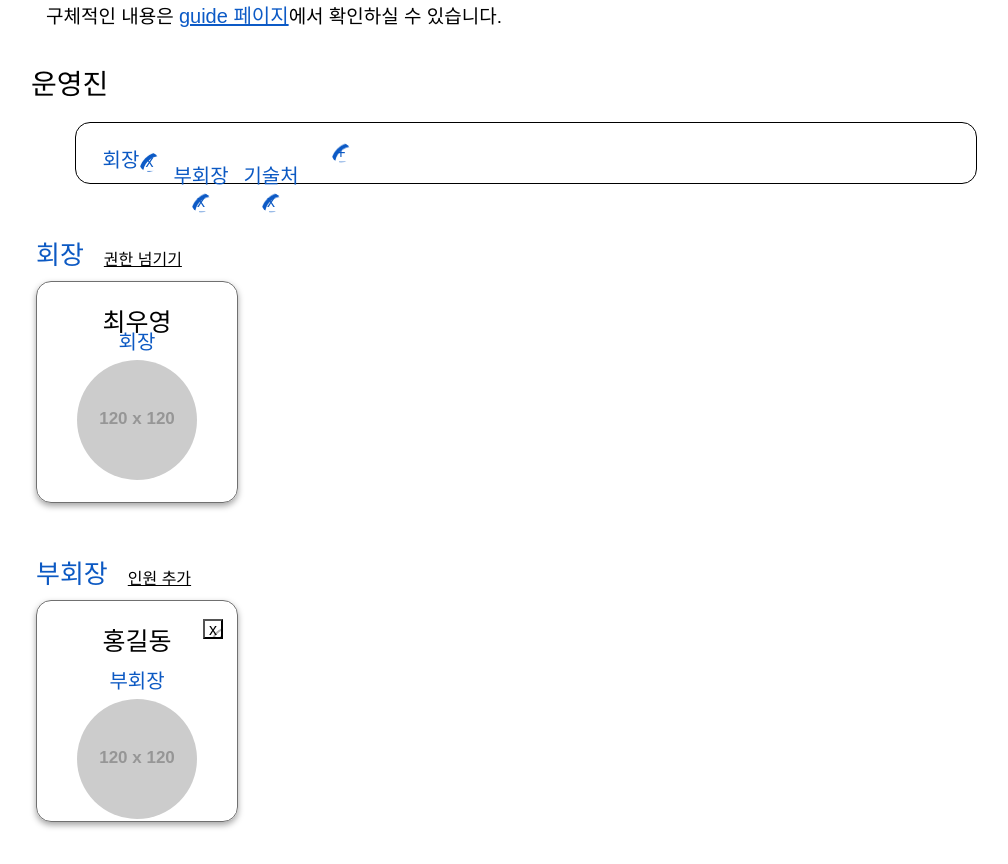
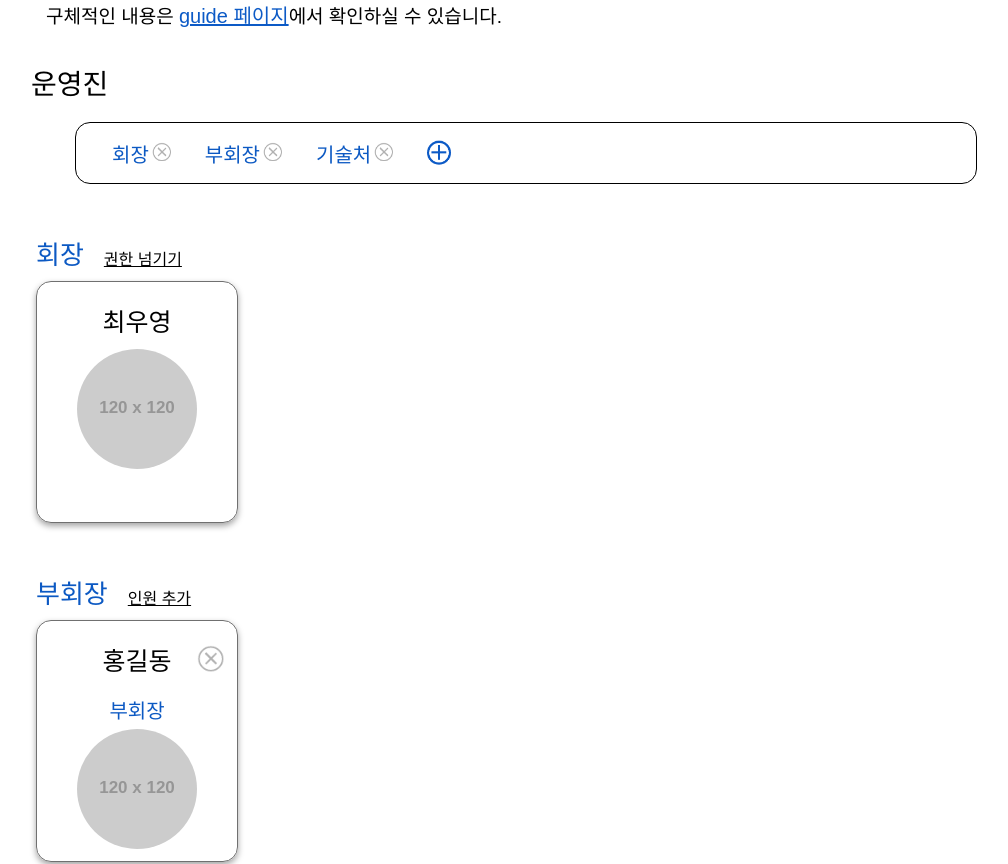
Before and after one commit to Kim-Hyunjo/MoZIP, a React (Create React App) app in the folder front/: page /list/1/1/members/edit in a window 1280 px wide. Shown: the part 520-1384 px from the top of the page, without its empty margins (124-1132 px from the left). Built offline with nearby package versions, Linux system fonts and the light colour scheme.

Commit message:
feat: CSS changes

```diff
--- a/front/src/pages/circle/CircleMembersEdit.tsx
+++ b/front/src/pages/circle/CircleMembersEdit.tsx
@@ -178,32 +178,32 @@ const CircleMembersEdit = () => {
         <ul className="membersKind">
           {roles.map((role) => {
             return (
-              <li key={role.role_id}>
+              <li className="display_horiz" key={role.role_id}>
                 {role.role_name}
                 <button
-                  id="button_plus"
+                  id="button_x"
                   type="button"
                   onClick={() => handleRemoveRole(role.role_id)}
                 >
-                  x
                 </button>
               </li>
             );
           })}
-          <li>
-            <button id="button_plus" type="button" onClick={handleToggleRole}>
-              {toggleRole ? '-' : '+'}
-            </button>
-          </li>
-        </ul>
+          <div className="display_horiz new_member_kind">
             <span hidden={!toggleRole}>
               <input
+                className="new_member_kind_input"
                 type="text"
                 value={newRole}
                 onChange={handleChangeNewRole}
               ></input>
-          <button onClick={handleCreateRole}>추가</button>
+              <button id="button6B_smaller" onClick={handleCreateRole}>추가</button>
             </span>
+            <li>
+              <button id={toggleRole ? 'button_x' : 'button_plus'} type="button" onClick={handleToggleRole}></button>
+            </li></div>
+        </ul>
+
       </div>
       {departments.map((department) => {
         return (
--- a/front/src/pages/circle/CircleMembersEditDialogItem.tsx
+++ b/front/src/pages/circle/CircleMembersEditDialogItem.tsx
@@ -34,14 +34,12 @@ const CircleMembersEditDialogItem = ({
       <div className="user_namecard_edit">
         <div className="user_name">{member.name}</div>
         {!member.isChecked ? (
-          <button id="button_x" type="button" onClick={handleAdd}>
-            +
+          <button className="btn_plusorx_move" id="button_plus" type="button" onClick={handleAdd}>
           </button>
         ) : (
-          <button id="button_x" type="button" onClick={handleDelete}>
-            -
-          </button>
-        )}
+            <button id="button_x" type="button" onClick={handleDelete}>
+            </button>
+          )}
         <div className="submaster_role">{member.role}</div>
         <div className="subClubImage">
           <img src="http://placehold.it/120x120" />
--- a/front/src/pages/circle/CircleMembersEditItem.tsx
+++ b/front/src/pages/circle/CircleMembersEditItem.tsx
@@ -24,12 +24,11 @@ const CircleMembersEditItem = ({ member, department_id, onRemove }: Props) => {
         <div className="user_name">{member.name}</div>
         {member.role !== '회장' ? (
           <button id="button_x" type="button" onClick={handleRemove}>
-            x
           </button>
         ) : (
-          <Fragment></Fragment>
-        )}
-        <div className="submaster_role">{member.role}</div>
+            <Fragment></Fragment>
+          )}
+        <div className={member.role === '회장' ? 'master_role' : 'submaster_role'}>{member.role}</div>
         <div className="subClubImage">
           <img src="http://placehold.it/120x120" />
         </div>
--- a/front/src/pages/circle/circle.css
+++ b/front/src/pages/circle/circle.css
@@ -11,7 +11,12 @@
 .inform {
   margin-left: 10px;
 }
+.circle_display_horiz{
 
+}
+.circle_display_vert{
+
+}
 .upload_pic {
   float: left;
 }
@@ -127,6 +132,20 @@
   background-size: 32px;
   border: none;
 }
+.user_namecard_edit #button_plus {
+  position: relative;
+  transform: translate(72px, -44px);
+  border: none;
+}
+.user_namecard_edit #button_x {
+  width: 32px;
+  height: 32px;
+  background-size: 36px;
+  transform: translate(72px, -44px);
+}
+/* .btn_plusorx_move {
+  background: chartreuse;
+} */
 .FAQ_answer {
   width: 620px;
   height: auto;
@@ -356,9 +375,23 @@
   float: left;
   font-size: 20px;
   color: #0c59c3;
-  width: 70px;
+  width: auto;
   text-align: center;
-  transform: translate(0%, 72%);
+  transform: translate(0%, 56%);
+  margin: 0px 16px;
+}
+.new_member_kind {
+  display: inline-flex;
+  align-items: center;
+}
+.new_member_kind span {
+  transform: translate(0%, 40%);
+}
+.new_member_kind input {
+  margin: 0px 8px;
+}
+.new_member_kind button {
+  transform: translate(0%, 6%);
 }
 .roleName {
   font-size: 26px;
@@ -400,13 +433,15 @@
 .circleMembersEdit .members_title {
   margin: 30px 0px 10px 5px;
 }
+
 .user_namecard_edit .submaster_role {
+  margin: 0 auto;
   font-size: 20px;
   color: #0c59c3;
-  transform: translate(0%, -20px);
+  transform: translate(0%, -26px);
 }
-.user_namecard_edit .subClubImage {
-  transform: translate(0%, -20px);
+.user_namecard_edit img:nth-child(1) {
+  transform: translate(0%, -26px);
 }
 .subClubImage img {
   border-radius: 200px;
--- a/front/src/pages/mypage/button.css
+++ b/front/src/pages/mypage/button.css
@@ -240,20 +240,23 @@
 }
 
 #button_plus {
-  width: 20px;
-  height: 20px;
+  width: 24px;
+  height: 24px;
   border: 1px solid;
-  border-radius: 15px;
   border: none;
   color: #0c59c3;
   background-color: white;
   background-image: url('../images2/icon_plus@2x.png');
+  background-size: 24px;
 }
 #button_x {
-  width: 20px;
-  height: 20px;
+  width: 24px;
+  height: 24px;
   background-color: initial;
   background-image: url('../images2/icon_x@2x.png');
+  border: none;
+  background-size: 26px;
+
   /* border: 1px solid; */
   /* border-radius: 15px; */
   /* background-color: white; */
--- a/front/src/pages/mypage/namecard.css
+++ b/front/src/pages/mypage/namecard.css
@@ -162,7 +162,7 @@ c .small_section .small_wrap {
   display: inline-block;
   padding: 20px;
   width: 160px;
-  height: 180px;
+  height: 200px;
   margin: 5px 10px 20px 10px;
   border: 1px solid;
   border-radius: 15px;
@@ -174,7 +174,7 @@ c .small_section .small_wrap {
   display: inline-block;
   padding: 20px;
   width: 160px;
-  height: 180px;
+  height: 200px;
   margin: 5px 10px 20px 10px;
   border: 1px solid;
   border-radius: 15px;
@@ -183,7 +183,8 @@ c .small_section .small_wrap {
   box-shadow: 0px 3px 6px rgba(0, 0, 0, 0.36);
 }
 .user_namecard_edit #button_x {
-  transform: translate(380%, -230%);
+  transform: translate(300%, -200%);
+
 }
 
 .small_gray_namecard {
```
Lines whose indentation alone changed are shown as unchanged.
